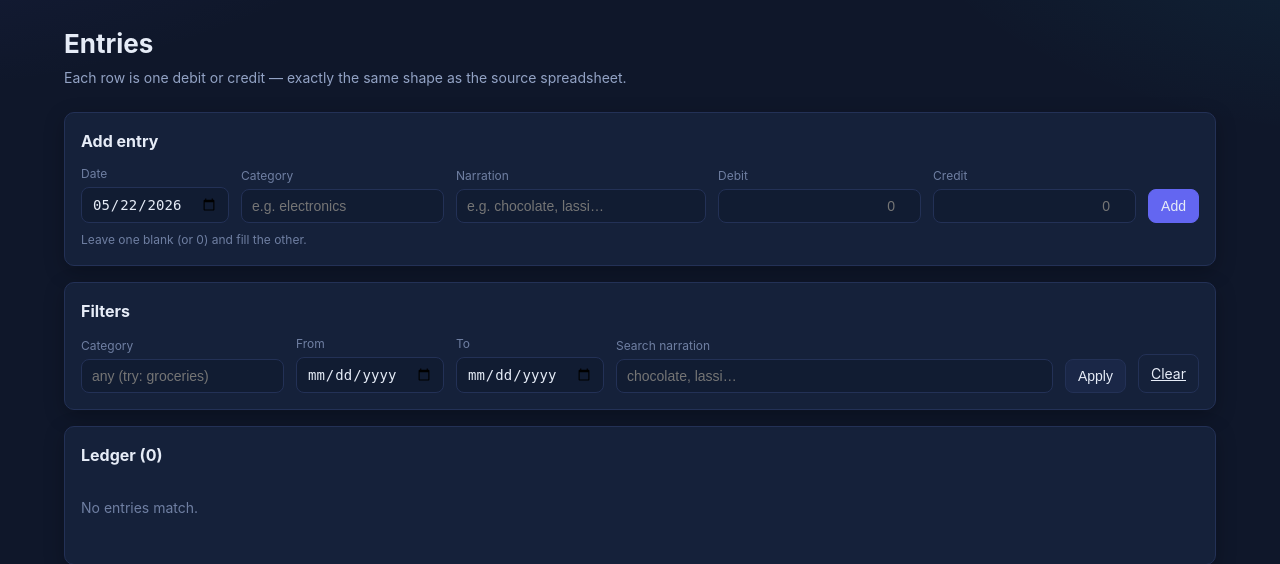
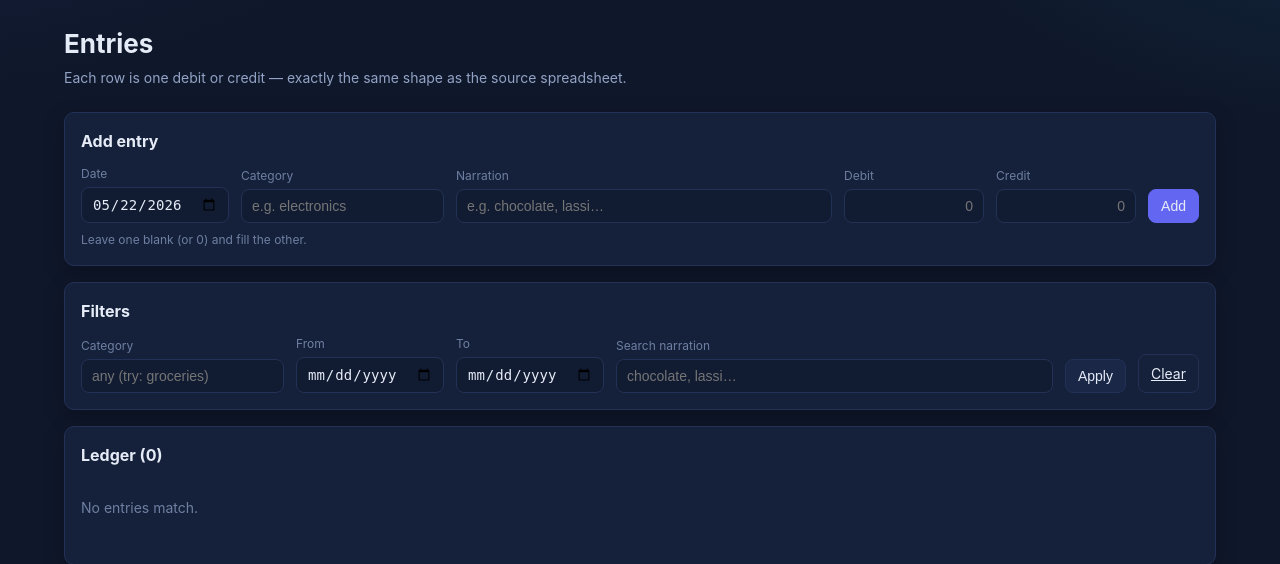
Before and after one commit to vanquish87/expenso, a FastAPI app: page /entries in a window 1280 px wide. Shown: the part 59-623 px from the top of the page. Run offline with FastAPI, Linux system fonts and the light colour scheme.

Commit message:
ui(forms): no spinner, narrower money fields → narration breathes
- Hide native number spinners (webkit + moz) on every input[type=number]
  so debit/credit/monthly_cap render as plain text boxes — no ±  arrows
  to make the field wider or distract.
- Add .field--narrow modifier: min 110 / max 140px, flex:0 0 auto, for
  money inputs whose values cap at 7 digits ("9,999,999"). Applied to
  Debit & Credit on the entries Add form and Monthly cap on the budgets
  Add form.
- Net effect on the entries Add row: Narration (field--grow) now
  claims the slack left by the two narrowed money fields, so longer
  notes have room to spread out before they have to wrap.

The edit modal already uses .form__pair (2-col grid) so its money
fields are already constrained; no change needed there.

```diff
--- a/app/static/css/styles.css
+++ b/app/static/css/styles.css
@@ -152,6 +152,24 @@ body {
 }
 .input:focus { border-color: var(--primary); box-shadow: 0 0 0 3px rgba(99,102,241,.18); }
 .input--sm { padding: 4px 8px; font-size: 13px; }
+
+/* Money fields are integer-only — drop the native ±  spinner so the
+   field is just a clean text box you can type into. */
+input[type="number"]::-webkit-inner-spin-button,
+input[type="number"]::-webkit-outer-spin-button {
+  -webkit-appearance: none;
+  margin: 0;
+}
+input[type="number"] { -moz-appearance: textfield; }
+
+/* Money fields cap out around 7 digits ("9,999,999") so don't reserve
+   the global 140px min — narrowing them gives narration breathing room
+   in the same row. */
+.field--narrow {
+  min-width: 110px;
+  max-width: 140px;
+  flex: 0 0 auto;
+}
 
 .btn {
   background: var(--surface-2);
--- a/app/templates/budgets.html
+++ b/app/templates/budgets.html
@@ -15,7 +15,7 @@
       <input class="input" name="category" list="all-categories" autocomplete="off"
              placeholder="e.g. electronics" required>
     </label>
-    <label class="field">
+    <label class="field field--narrow">
       <span class="field__label">Monthly cap</span>
       <input class="input num" name="monthly_cap" type="number" step="1" min="1" required>
     </label>
--- a/app/templates/entries.html
+++ b/app/templates/entries.html
@@ -23,11 +23,11 @@
       <span class="field__label">Narration</span>
       <input class="input" name="narration" maxlength="200" placeholder="e.g. chocolate, lassi…">
     </label>
-    <label class="field">
+    <label class="field field--narrow">
       <span class="field__label">Debit</span>
       <input class="input num" name="debit" type="number" step="1" min="0" placeholder="0">
     </label>
-    <label class="field">
+    <label class="field field--narrow">
       <span class="field__label">Credit</span>
       <input class="input num" name="credit" type="number" step="1" min="0" placeholder="0">
     </label>
```
